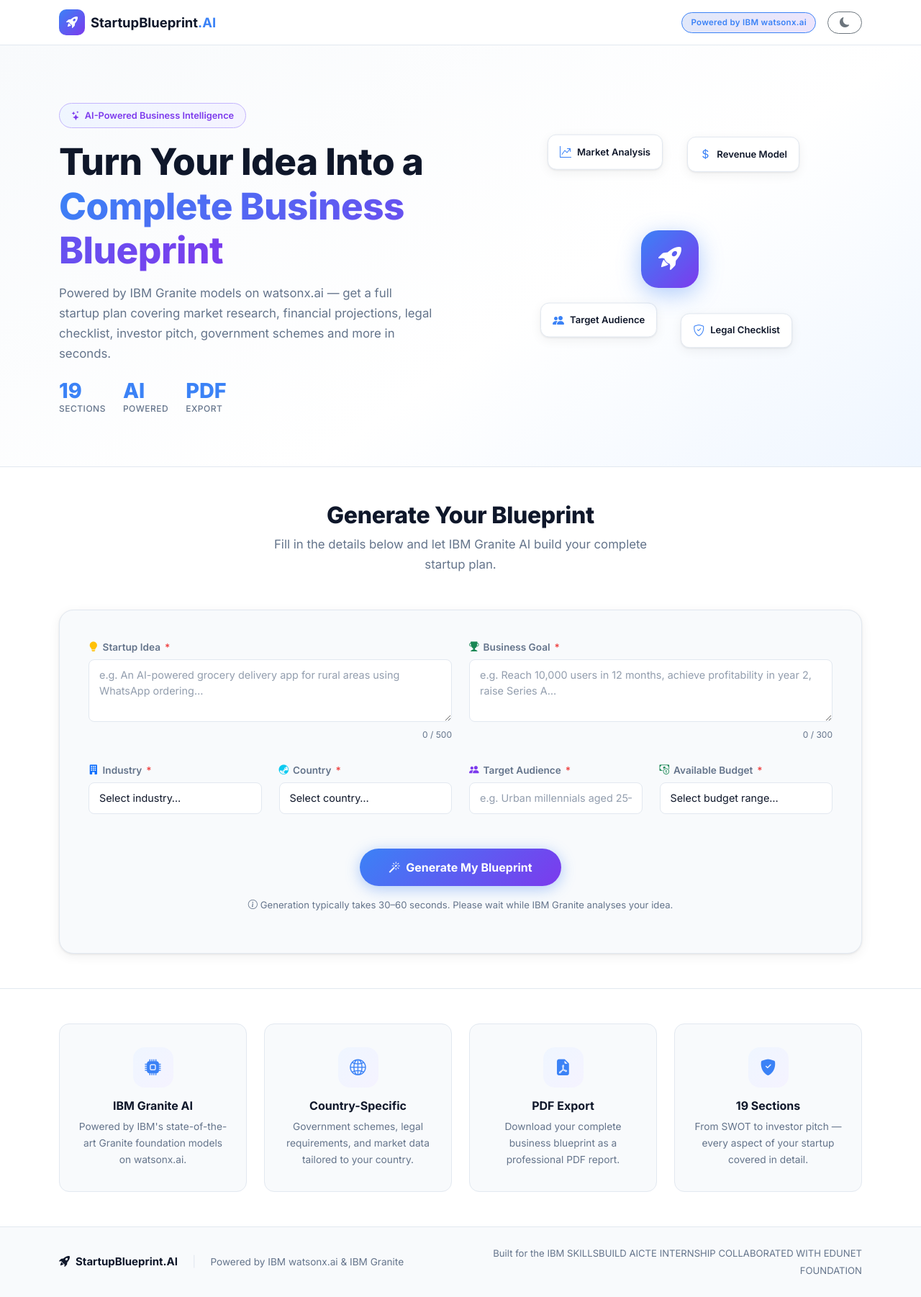
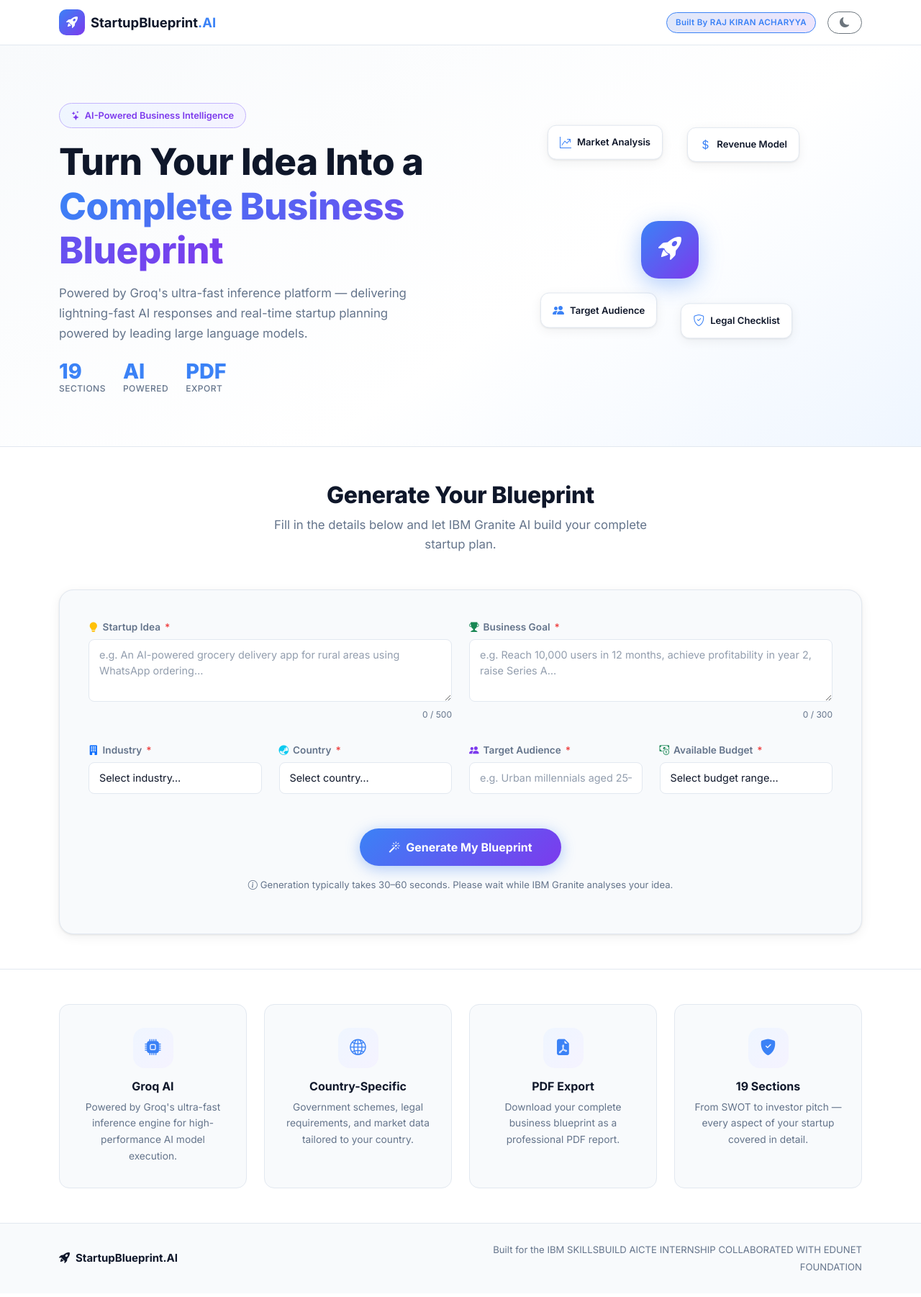
Before and after one commit to RajKiranAcharyya/AICTE_IBM_EDUNET_INTERNSHIP_Startup_Blueprint_Generator, a Flask app: page / in a window 1280 px wide. Shown: the whole page at 72% size. After the commit the page ends 1766 px from the top, so only its background shows below. Run offline with Flask 3, Linux system fonts and the light colour scheme; some libraries are stand-ins or nearby versions.

Commit message:
Update index.html

```diff
--- a/templates/index.html
+++ b/templates/index.html
@@ -24,7 +24,7 @@
       <span class="brand-text">StartupBlueprint<span class="text-accent">.AI</span></span>
     </a>
     <div class="d-flex align-items-center gap-3 ms-auto">
-      <span class="badge-ibm">Powered by IBM watsonx.ai</span>
+      <span class="badge-ibm">Built By RAJ KIRAN ACHARYYA</span>
       <button class="btn btn-sm btn-outline-secondary rounded-pill px-3" id="themeToggle" title="Toggle dark mode">
         <i class="bi bi-moon-fill" id="themeIcon"></i>
       </button>
@@ -42,9 +42,7 @@
         </div>
         <h1 class="hero-title">Turn Your Idea Into a<br /><span class="text-gradient">Complete Business Blueprint</span></h1>
         <p class="hero-subtitle">
-          Powered by IBM Granite models on watsonx.ai — get a full startup plan covering
-          market research, financial projections, legal checklist, investor pitch,
-          government schemes and more in seconds.
+          Powered by Groq's ultra-fast inference platform — delivering lightning-fast AI responses and real-time startup planning powered by leading large language models.
         </p>
         <div class="hero-stats d-flex gap-4 mt-4">
           <div class="stat-item">
@@ -235,7 +233,7 @@
       <div class="loading-core"><i class="bi bi-rocket-takeoff-fill"></i></div>
     </div>
     <h3 class="loading-title">Crafting Your Blueprint</h3>
-    <p class="loading-subtitle" id="loadingStatus">Connecting to IBM watsonx.ai…</p>
+    <p class="loading-subtitle" id="loadingStatus">Connecting to Groq AI…</p>
     <div class="progress loading-progress">
       <div class="progress-bar progress-bar-striped progress-bar-animated" id="loadingBar" role="progressbar" style="width: 5%"></div>
     </div>
@@ -280,8 +278,8 @@
       <div class="col-sm-6 col-lg-3">
         <div class="feature-card">
           <div class="feature-icon"><i class="bi bi-cpu-fill"></i></div>
-          <h5>IBM Granite AI</h5>
-          <p>Powered by IBM's state-of-the-art Granite foundation models on watsonx.ai.</p>
+          <h5>Groq AI</h5>
+<p>Powered by Groq's ultra-fast inference engine for high-performance AI model execution.</p>
         </div>
       </div>
       <div class="col-sm-6 col-lg-3">
@@ -315,9 +313,7 @@
     <div class="row align-items-center">
       <div class="col-md-6">
         <span class="footer-brand"><i class="bi bi-rocket-takeoff-fill me-2"></i>StartupBlueprint.AI</span>
-        <span class="footer-divider mx-3">|</span>
-        <span class="footer-powered">Powered by IBM watsonx.ai &amp; IBM Granite</span>
-      </div>
+       </div>
       <div class="col-md-6 text-md-end mt-3 mt-md-0">
         <span class="footer-note">Built for the IBM SKILLSBUILD AICTE INTERNSHIP COLLABORATED WITH EDUNET FOUNDATION</span>
       </div>
```
